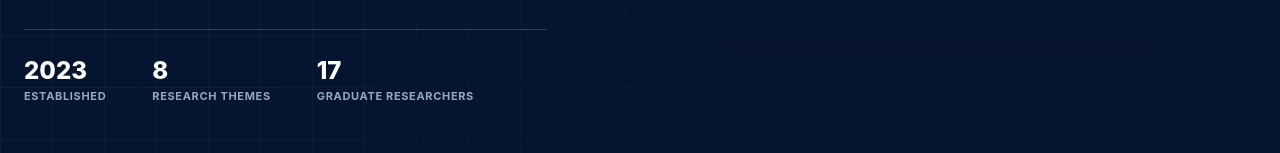
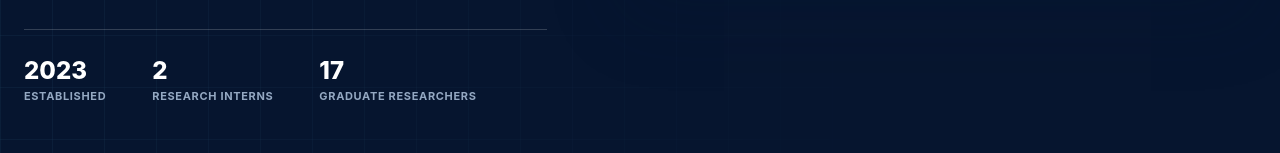
Before and after one commit to RCILab/rcilab.github.io, a Next.js app: page / in a window 1280 px wide. Shown: the part 698-851 px from the top of the page. Built offline with nearby package versions, Linux system fonts and the light colour scheme.

Commit message:
Show research intern count in hero

```diff
--- a/app/page.tsx
+++ b/app/page.tsx
@@ -1,6 +1,6 @@
 import Image from "next/image";
 import Link from "next/link";
-import { facilities, newsItems, publications, researchAreas } from "./data";
+import { facilities, newsItems, publications, researchAreas, researchInterns } from "./data";
 
 export default function Home() {
   const featuredPublications = publications.slice(0, 3);
@@ -44,8 +44,8 @@ export default function Home() {
                 <dd>Established</dd>
               </div>
               <div>
-                <dt>8</dt>
-                <dd>Research themes</dd>
+                <dt>{researchInterns.length}</dt>
+                <dd>Research interns</dd>
               </div>
               <div>
                 <dt>17</dt>
```
